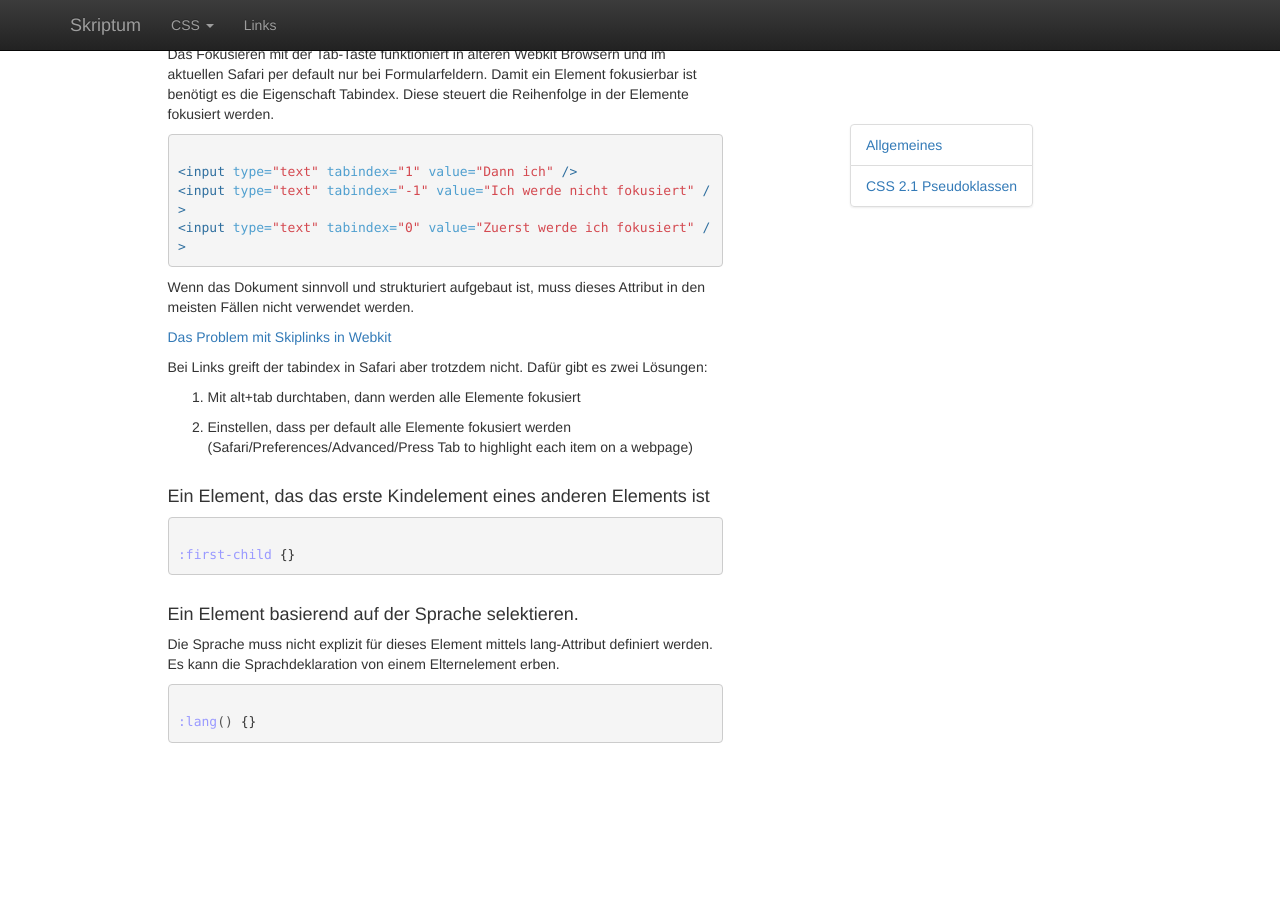
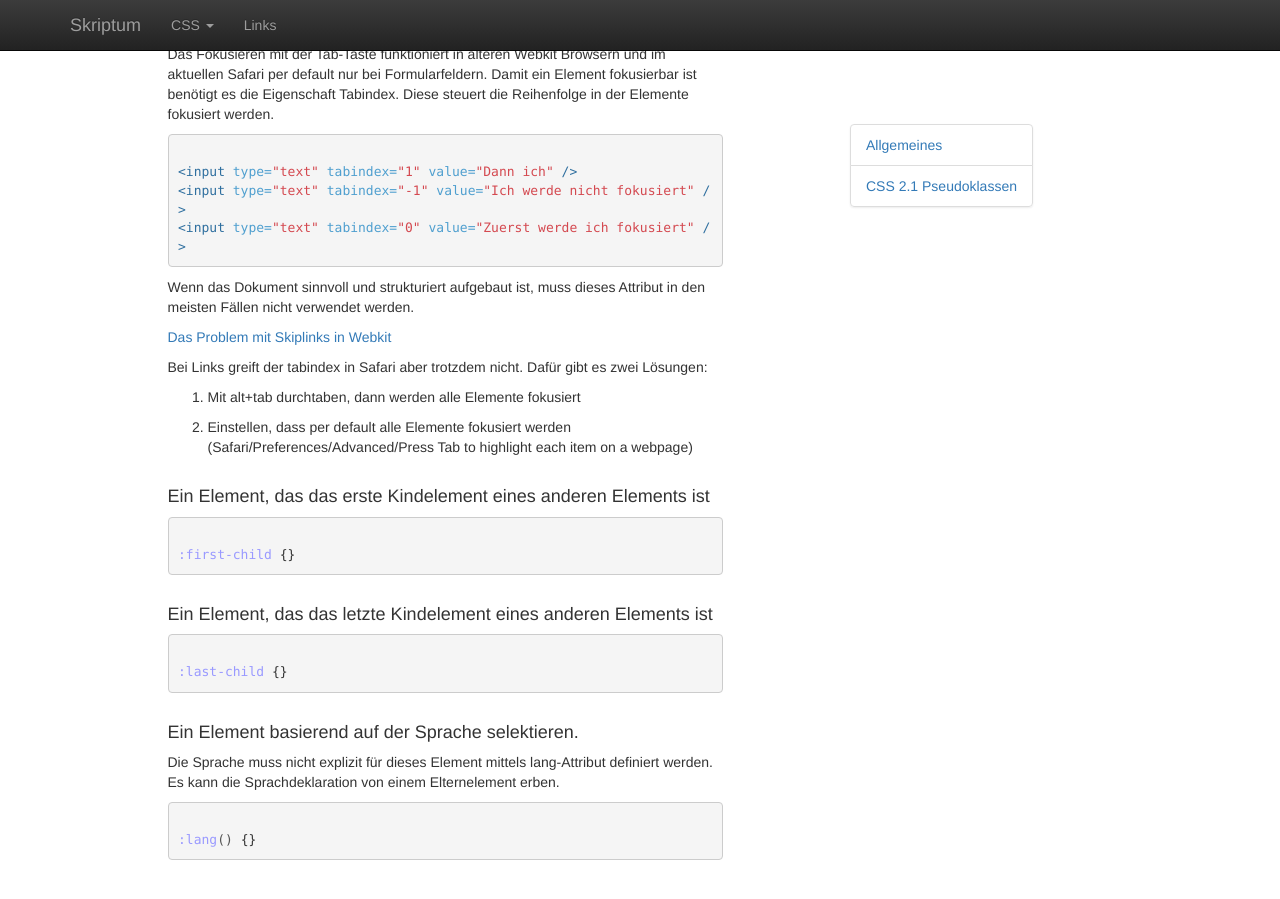
Before and after one commit to matuzo/skriptum, a Jekyll site: the page built from _skriptum/pseudoklassen.md, in a window 1280 px wide and 900 px high, scrolled down 1163 px. Built offline with Jekyll 4.4.1, drawn with Linux system fonts in a browser that asks for light colours; nearby versions of some CDN libraries; before the commit the page ends 1946 px from its top, so only the background shows below that.

Commit message:
add last-child

```diff
--- a/_skriptum/pseudoklassen.md
+++ b/_skriptum/pseudoklassen.md
@@ -86,6 +86,12 @@ Bei Links greift der tabindex in Safari aber trotzdem nicht. Dafür gibt es zwei
 :first-child {}
 {% endhighlight %}
 
+#### Ein Element, das das letzte Kindelement eines anderen Elements ist
+
+{% highlight css %}
+:last-child {}
+{% endhighlight %}
+
 #### Ein Element basierend auf der Sprache selektieren.
 
 Die Sprache muss nicht explizit für dieses Element mittels lang-Attribut definiert werden. Es kann die Sprachdeklaration von einem Elternelement erben.
```
Also changed, not shown: 1 other file.
